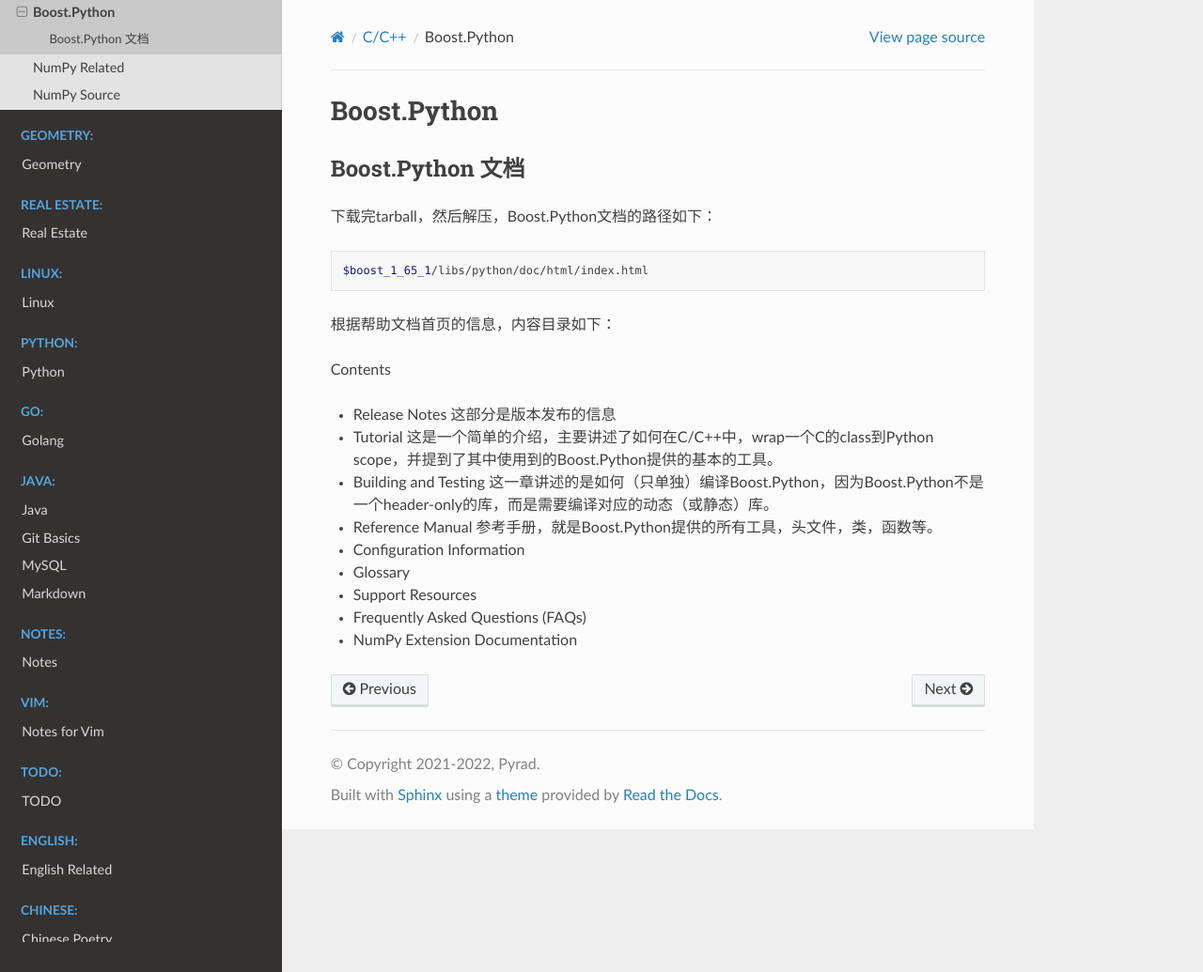
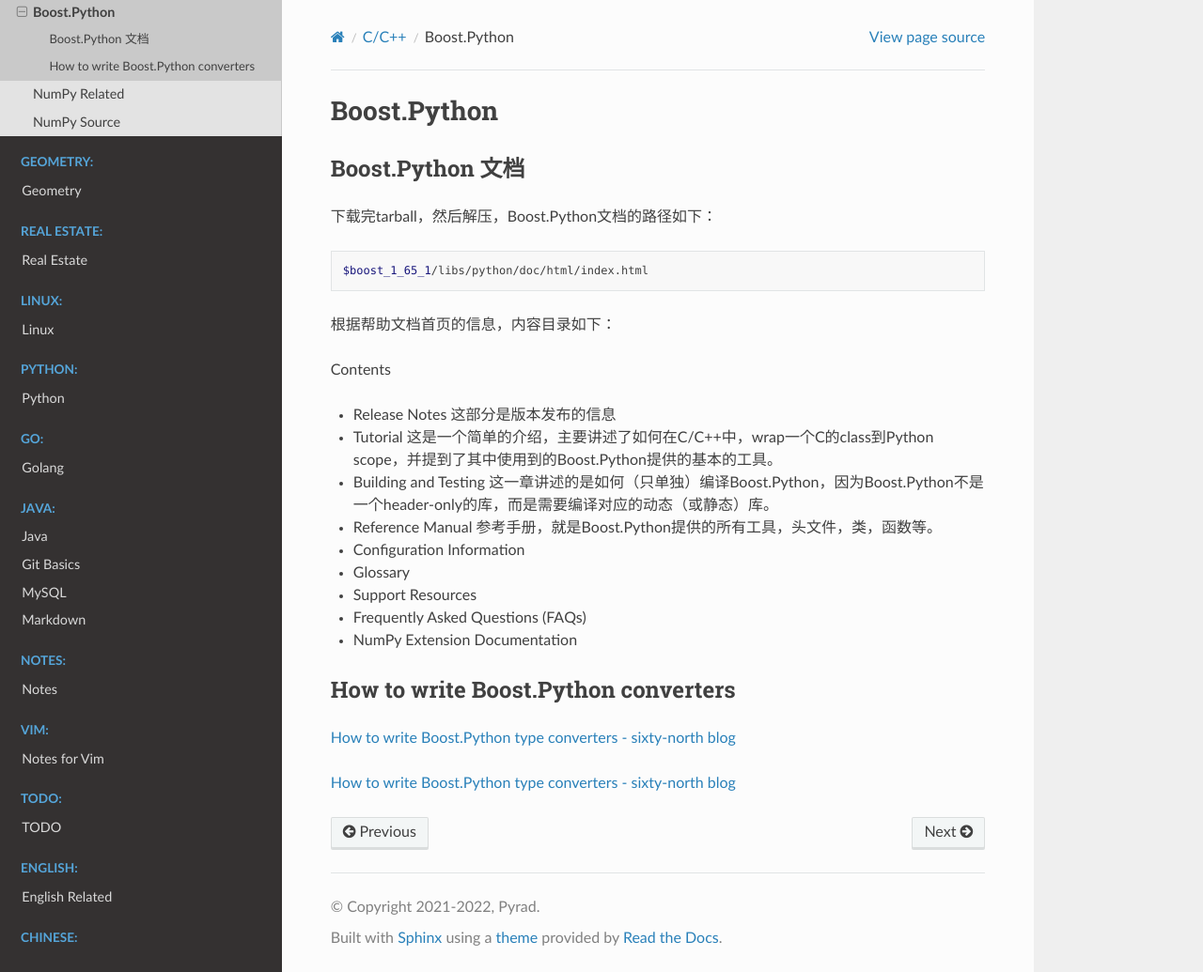
Before and after one commit to Pyrad/pyradnotes, a Sphinx documentation site: the page built from source/CPP/BoostPython.md, in a window 1280 px wide and 1035 px high. Shown: the whole window at 94% size. Built offline with Sphinx 7.4.7 and the Read the Docs theme 2.0.0, drawn with Linux system fonts in a browser that asks for light colours.

Commit message:
CPP Boost.Python converters

```diff
--- a/source/CPP/BoostPython.md
+++ b/source/CPP/BoostPython.md
@@ -25,3 +25,9 @@
 - Support Resources
 - Frequently Asked Questions (FAQs)
 - NumPy Extension Documentation
+
+## How to write Boost.Python converters
+
+[How to write Boost.Python type converters - sixty-north blog](https://sixty-north.com/blog/how-to-write-boost-python-type-converters.html "Permalink to How to write Boost.Python type converters")
+
+[How to write Boost.Python type converters - sixty-north blog](https://sixty-north.com/blog/how-to-write-boost-python-type-converters.html)
```
